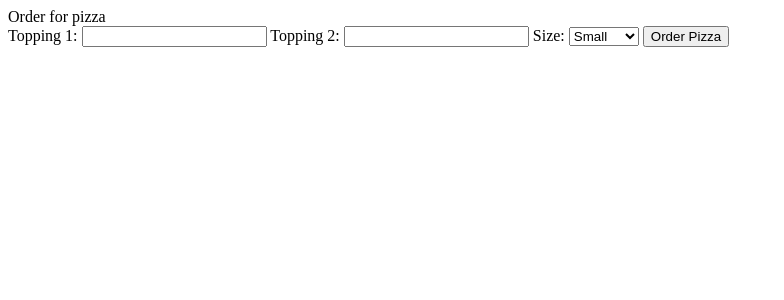
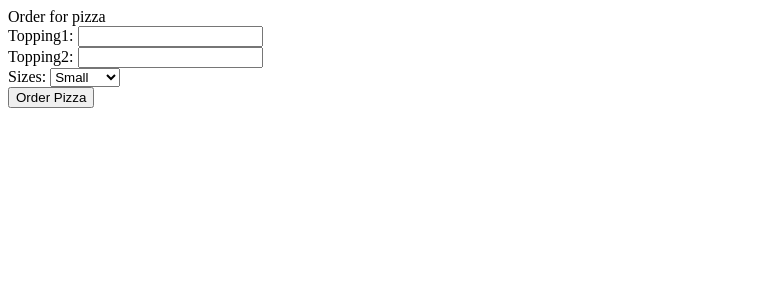
Before and after one commit to coderinsider/nadiasgarden-app, a Django app: page /order in a window 1280 px wide. Shown: the top 300 px of the page, without its empty margins (0-784 px from the left). Run offline with Django 5.2, Linux system fonts and the light colour scheme.

Commit message:
Django form class

```diff
--- a/pizza/forms.py
+++ b/pizza/forms.py
@@ -0,0 +1,13 @@
+from django import forms
+
+
+class PizzaForm(forms.Form):
+    topping1 = forms.CharField(label='Topping1', max_length=100)
+    topping2 = forms.CharField(label='Topping2',max_length=100)
+    CHOICES = (
+        ("small", "Small"),
+        ("medium", "Medium"),
+        ("large", "Large")
+    )
+
+    sizes    = forms.ChoiceField(label="Sizes", choices=CHOICES)
--- a/pizza/templates/pizza/order.html
+++ b/pizza/templates/pizza/order.html
@@ -1,7 +1,7 @@
 Order for pizza
 <form action="{% url 'nadiasgarden.home' %}" method="post">
     {% csrf_token %}
-    <label for="">Topping 1:</label>
+    <!-- <label for="">Topping 1:</label>
     <input type="text" id="topping1" name="topping1" />
     <label for="">Topping 2:</label>
     <input type="text" id="topping2" name="topping2" />
@@ -10,7 +10,7 @@ Order for pizza
         <option value="small">Small</option>
         <option value="medium">Medium</option>
         <option value="large">Large</option>
-    </select>
-
+    </select> -->
+    {{ pizzaform }}
     <input type="submit" value="Order Pizza" />
 </form>
--- a/pizza/views.py
+++ b/pizza/views.py
@@ -1,5 +1,6 @@
 from django.shortcuts import render
 from datetime import datetime
+from .forms import PizzaForm
 # Create your views here.
 def home(request):
     dataArray = {'date': datetime.now().strftime("%b %d, %Y %H:%M:%S")}
@@ -8,4 +9,5 @@ def home(request):
 
 def order(request):
     dataArray = {'date': datetime.now().strftime("%b %d, %Y %H:%M:%S")}
-    return render(request, 'pizza/order.html', dataArray)
+    form = PizzaForm()
+    return render(request, 'pizza/order.html', {'pizzaform': form})
```
